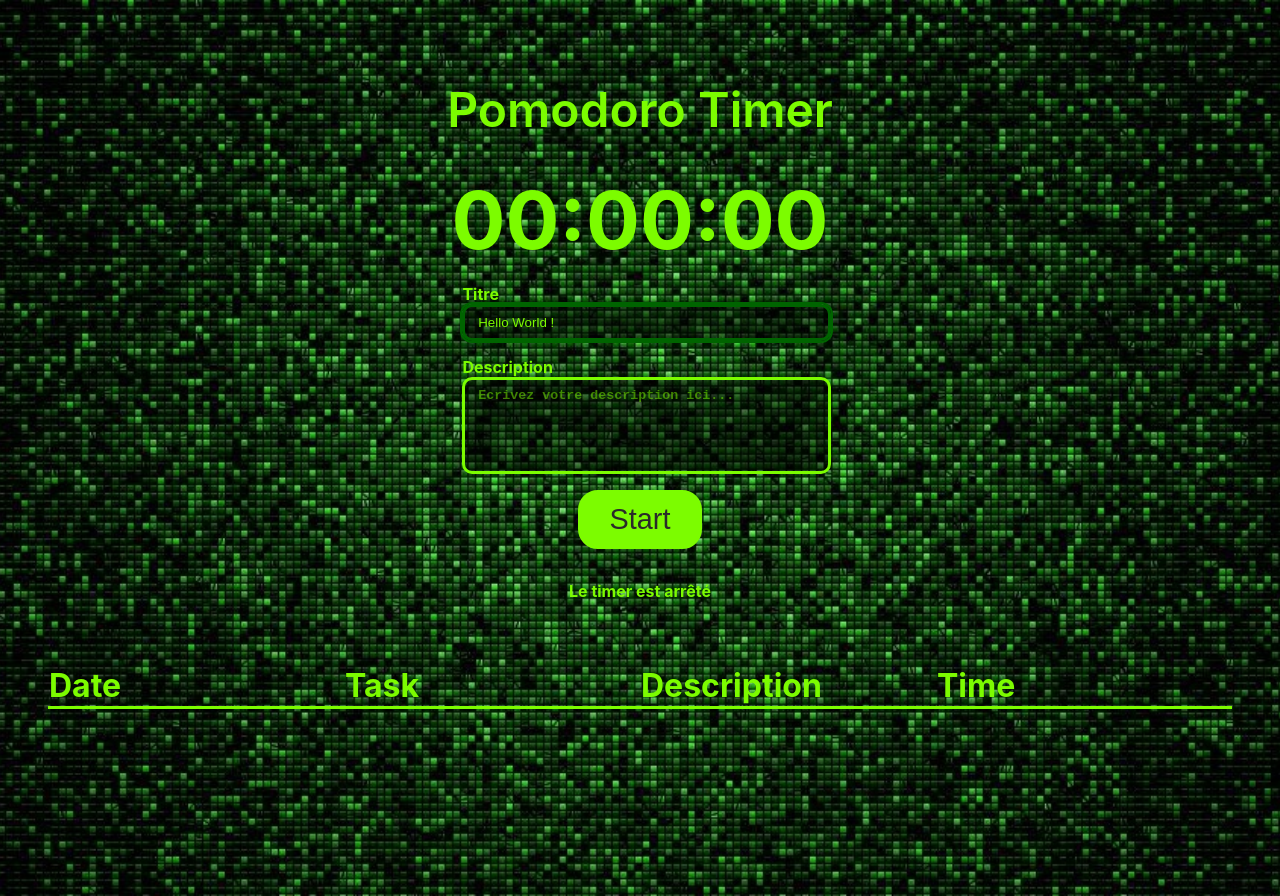
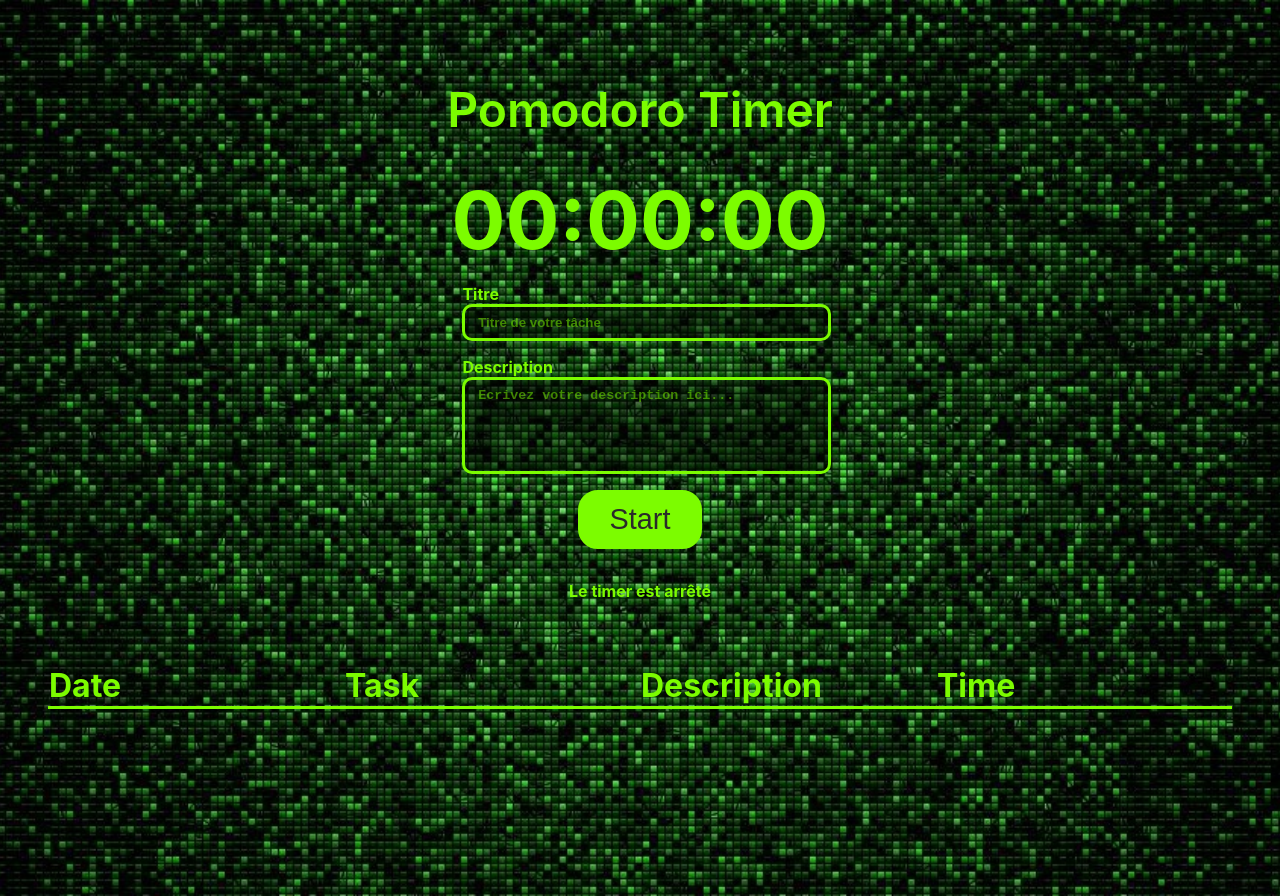
Before and after one commit to FredGuiou/Pomodoro, a React (Create React App) app: page / in a window 1280 px wide. Built offline with nearby package versions, Linux system fonts and the light colour scheme.

Commit message:
Les champs controlés - Gestion

```diff
--- a/src/Forms/TextField.js
+++ b/src/Forms/TextField.js
@@ -1,30 +1,20 @@
-import { forwardRef, useId, useImperativeHandle, useRef } from "react";
+import { useId } from "react";
 import style from "../TaskForm.module.css";
 
-function TextField({ placeholder, labelTitle }, ref) {
+function TextField({ placeholder, labelTitle, value, onChange }) {
 
     const id = useId();
-    const input = useRef(null);
 
-    //Permet de renvoyer la valeur du ref de l'input du champs.
-    useImperativeHandle(ref, () => ({
-        focus : () => {
-            input.current.focus();
-        },
-        setDefaultValue: (defaultValue = '') => {
-            input.current.value = defaultValue;
-        },
-        resetValue: () => {
-            input.current.value = null;
-        }
-    }));
+    const handleChange = (event) => {
+        onChange(event.target.value);
+    }
 
     return(
         <div className={style['input-group']}>
                 <label className={style['label']} htmlFor={ id }>{ labelTitle }</label>
-                <input ref={ input } className={style['input']} type="text" id={ id } placeholder={ placeholder } />
+                <input className={style['input']} type="text" id={ id } placeholder={ placeholder } value={ value } onChange={ handleChange }/>
         </div>
     );
 }
-//On utilise forwardRef pour renvoyer la ref au composant parent.
-export default forwardRef(TextField);
+
+export default TextField;
--- a/src/Forms/TextareaField.js
+++ b/src/Forms/TextareaField.js
@@ -1,16 +1,18 @@
-import { useId, useRef } from "react";
+import { useId } from "react";
 import style from "../TaskForm.module.css";
 
-function TextareaField( { placeholder, labelTitle } ) {
+function TextareaField( { placeholder, labelTitle, value, onChange } ) {
 
     const id = useId();
-    const input = useRef(null);
 
+    const handleChange = (event) => {
+        onChange(event.target.value);
+    }
 
     return (
         <div className={style['input-group']}>
                 <label className={style['label']} htmlFor={ id }>{ labelTitle }</label>
-                <textarea ref={ input } className={style['input']} id={ id } rows="5" placeholder={ placeholder }></textarea>
+                <textarea className={style['input']} id={ id } rows="5" placeholder={ placeholder } value={ value } onChange={ handleChange }></textarea>
         </div>
     );
 }
--- a/src/TaskForm.js
+++ b/src/TaskForm.js
@@ -1,4 +1,4 @@
-import { useEffect, useRef } from "react";
+import { useState } from "react";
 import Button from "./Button";
 import TextareaField from "./Forms/TextareaField";
 import TextField from "./Forms/TextField";
@@ -6,39 +6,33 @@ import style from "./TaskForm.module.css";
 
 function TaskForm({ isTimerStarted, onSubmit }) {
 
-    //Grâce aux refs je peux gérer l'insertion des données entrées par l'utilisateur dans le tabelau.
-    //On crée deux constantes qui ont pour valeurs de départ "null".
-    const titleInput = useRef(null);
-    // const descriptionInput = useRef(null);
+    const [titleValue, setTitleValue] = useState('');
 
-    useEffect(() => {
-        titleInput.current.focus();
-        titleInput.current.setDefaultValue('Hello World !');
-    }, []);
+    const [descriptionValue, setDescriptionValue] = useState('');
+
     //Permet de soumettre le formulaire
     const handleSubmitForm = (event) => {
         //On commence par empêcher le rechargement de la page au moment de la soumission.
         event.preventDefault();
-        console.log(titleInput.current);
-        // onSubmit(//On passe à la soumission l'objet du formulaire.
-        //     {
-        //         title:titleInput.current.value,
-        //         description:descriptionInput.current.value,
-        //     }
-        // ); // vient du composant parent de TaskForm.
+        onSubmit(//On passe à la soumission l'objet du formulaire.
+            {
+                title: titleValue,
+                description: descriptionValue,
+            }
+        );
 
-        // //On réinitialise les valeurs des champs une fois la tâche enregistrée.
-        // if (isTimerStarted){//lorsque le timer est lancé
-        //     //On rmène à null la valeur des champs via current.value
-        //     titleInput.current.value = null;
-        //     descriptionInput.current.value = null;
-        // }
+        //On réinitialise les valeurs des champs une fois la tâche enregistrée.
+        if (isTimerStarted){//lorsque le timer est lancé
+            //On ramène à null la valeur des champs via current.value
+            setTitleValue('');
+            setDescriptionValue('');
+        }
     };
 
     return (
         <form onSubmit={ handleSubmitForm } className={style['form']}>
-            <TextField labelTitle='Titre' placeholder="Titre de votre tâche" ref={ titleInput }/>
-            <TextareaField labelTitle='Description' placeholder="Ecrivez votre description ici..."/>
+            <TextField labelTitle='Titre' placeholder="Titre de votre tâche" value={ titleValue } onChange={ setTitleValue } />
+            <TextareaField labelTitle='Description' placeholder="Ecrivez votre description ici..." value={ descriptionValue } onChange={ setDescriptionValue }/>
             <Button type='submit' isTimerStarted={ isTimerStarted } />
         </form>
     );
```
